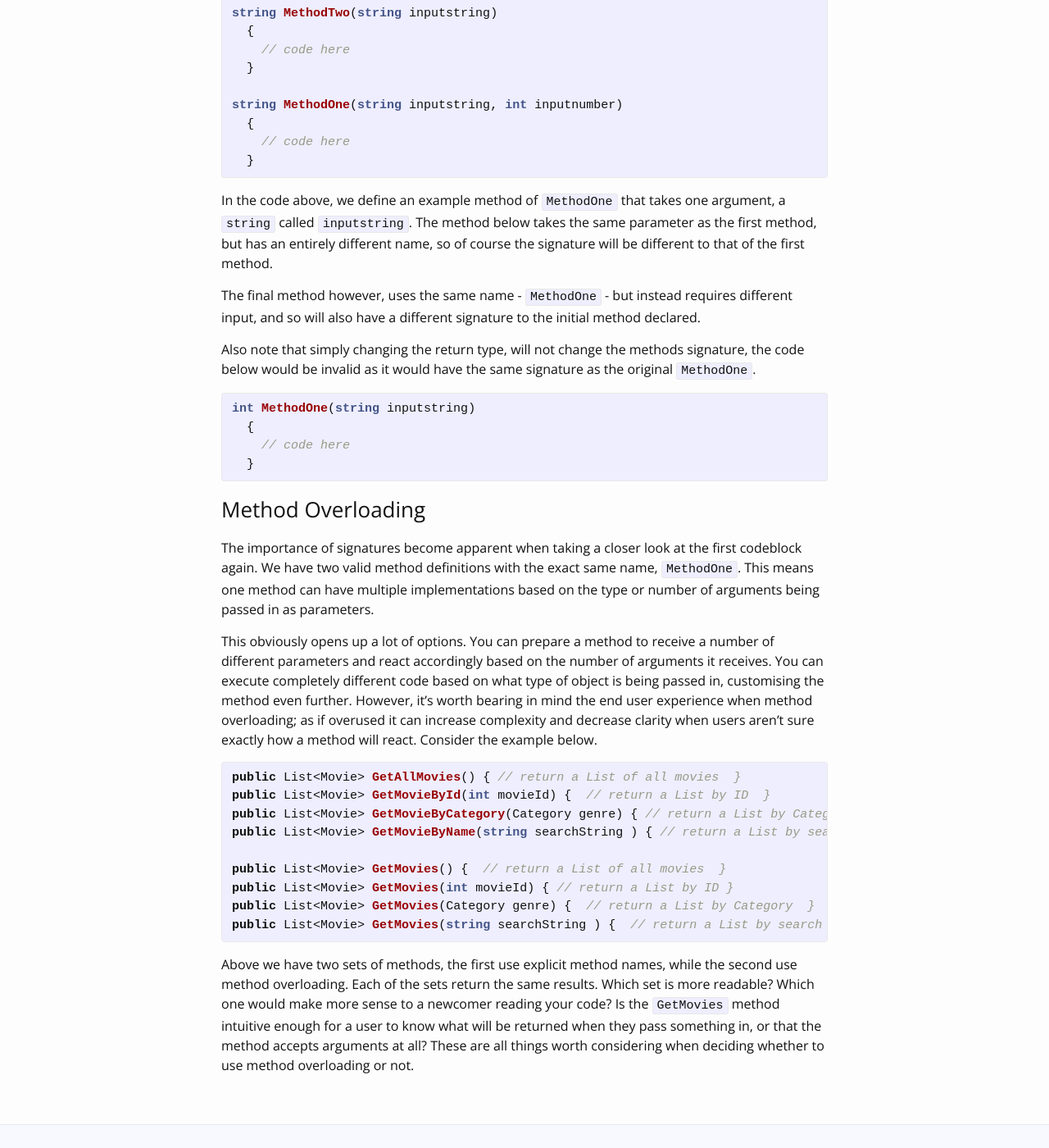
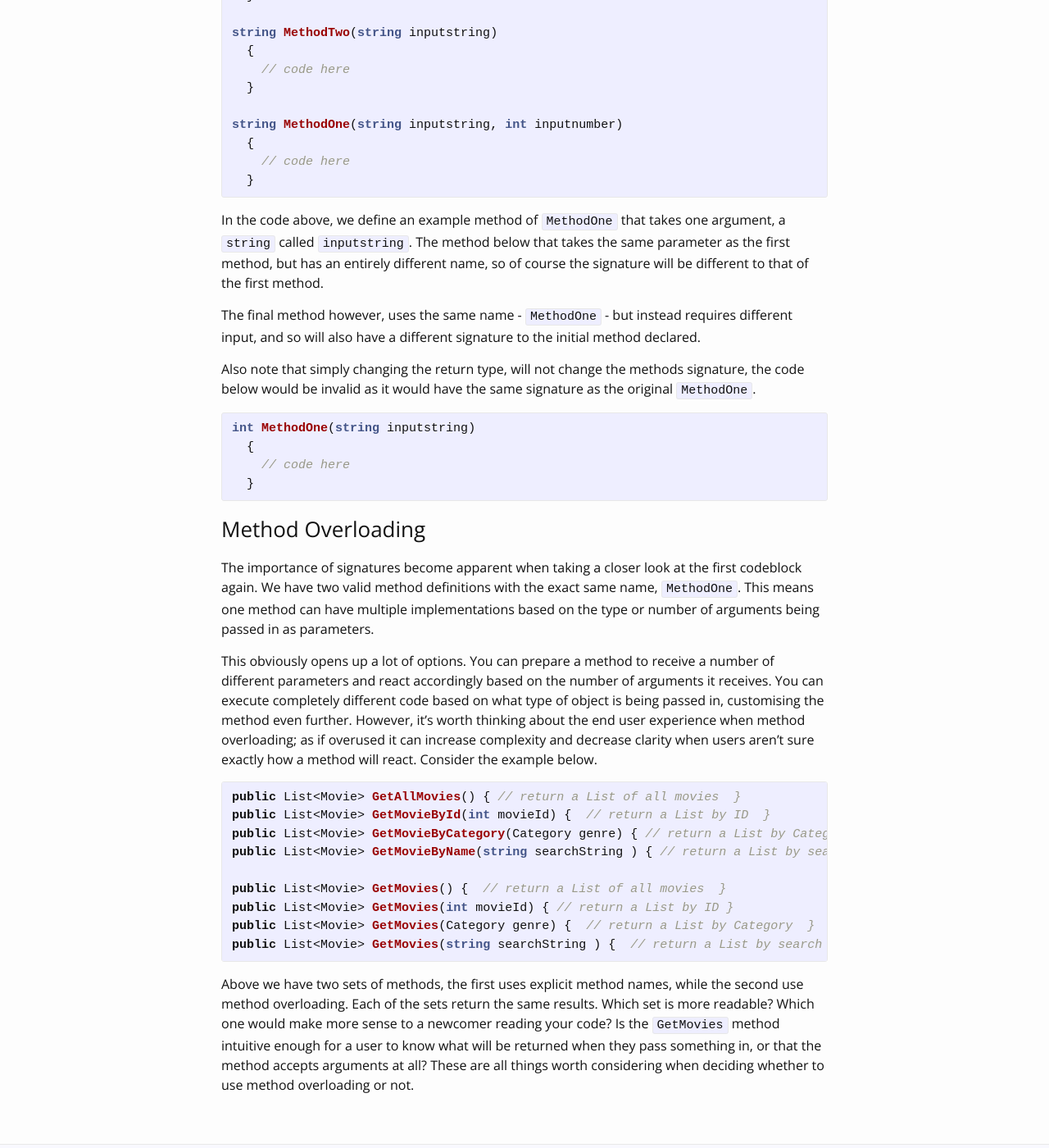
Before and after one commit to Teeohbee/Teeohbee.github.io, a Jekyll site: the page built from _posts/2016-02-02-Method-Overload.md, in a window 1280 px wide and 1400 px high, scrolled down 568 px. Shown: the whole window at 82% size. Built offline with Jekyll 4.4.1, drawn with Linux system fonts in a browser that asks for light colours; some of the changed text lies outside the part shown.

Commit message:
Update 2016-02-02-Method-Overload.md

```diff
--- a/_posts/2016-02-02-Method-Overload.md
+++ b/_posts/2016-02-02-Method-Overload.md
@@ -26,7 +26,7 @@ string MethodOne(string inputstring, int inputnumber)
   }
 {% endhighlight %}
 
-In the code above, we define an example method of `MethodOne` that takes one argument, a `string` called `inputstring`. The method below takes the same parameter as the first method, but has an entirely different name, so of course the signature will be different to that of the first method.
+In the code above, we define an example method of `MethodOne` that takes one argument, a `string` called `inputstring`. The method below that takes the same parameter as the first method, but has an entirely different name, so of course the signature will be different to that of the first method.
 
 The final method however, uses the same name - `MethodOne` - but instead requires different input, and so will also have a different signature to the initial method declared.
 
@@ -43,7 +43,7 @@ int MethodOne(string inputstring)
 
 The importance of signatures become apparent when taking a closer look at the first codeblock again. We have two valid method definitions with the exact same name, `MethodOne`. This means one method can have multiple implementations based on the type or number of arguments being passed in as parameters.
 
-This obviously opens up a lot of options. You can prepare a method to receive a number of different parameters and react accordingly based on the number of arguments it receives. You can execute completely different code based on what type of object is being passed in, customising the method even further. However, it's worth bearing in mind the end user experience when method overloading; as if overused it can increase complexity and decrease clarity when users aren't sure exactly how a method will react. Consider the example below.
+This obviously opens up a lot of options. You can prepare a method to receive a number of different parameters and react accordingly based on the number of arguments it receives. You can execute completely different code based on what type of object is being passed in, customising the method even further. However, it's worth thinking about the end user experience when method overloading; as if overused it can increase complexity and decrease clarity when users aren't sure exactly how a method will react. Consider the example below.
 
 {% highlight csharp %}
 public List<Movie> GetAllMovies() { // return a List of all movies  }
@@ -58,4 +58,4 @@ public List<Movie> GetMovies(string searchString ) {  // return a List by search
 {% endhighlight %}
 
 
-Above we have two sets of methods, the first use explicit method names, while the second use method overloading. Each of the sets return the same results. Which set is more readable? Which one would make more sense to a newcomer reading your code? Is the `GetMovies` method intuitive enough for a user to know what will be returned when they pass something in, or that the method accepts arguments at all? These are all things worth considering when deciding whether to use method overloading or not.
+Above we have two sets of methods, the first uses explicit method names, while the second use method overloading. Each of the sets return the same results. Which set is more readable? Which one would make more sense to a newcomer reading your code? Is the `GetMovies` method intuitive enough for a user to know what will be returned when they pass something in, or that the method accepts arguments at all? These are all things worth considering when deciding whether to use method overloading or not.
```
Also changed, not shown: other parts of _posts/2016-02-02-Method-Overload.md (+2 -2 lines).
